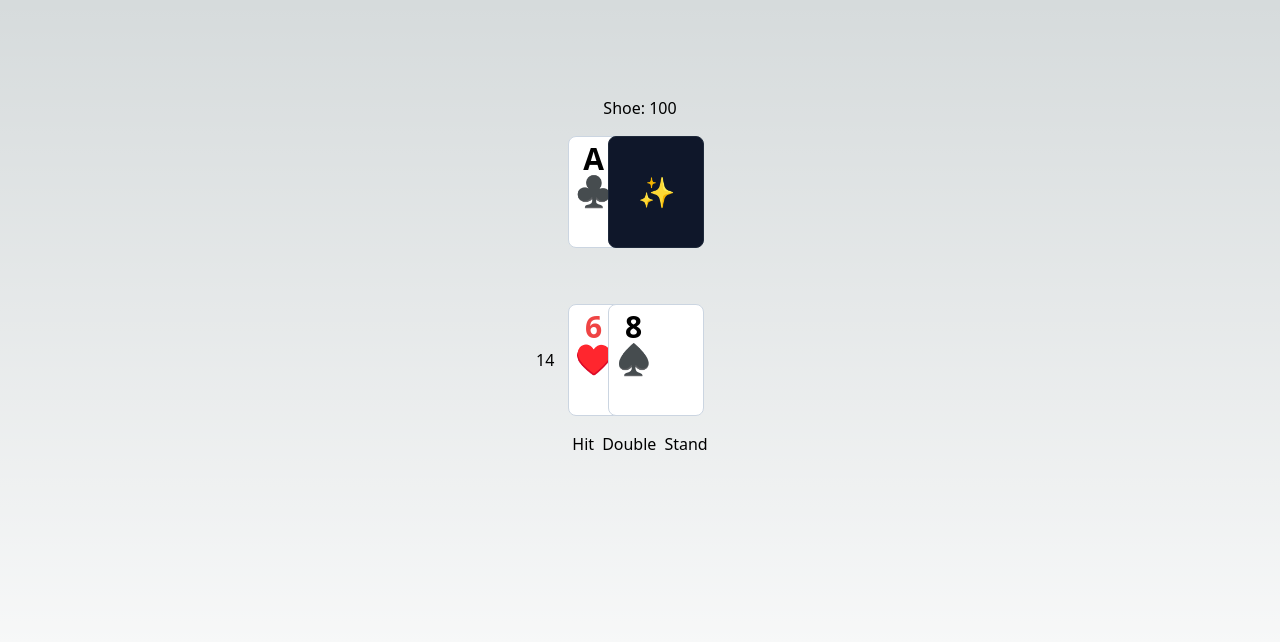
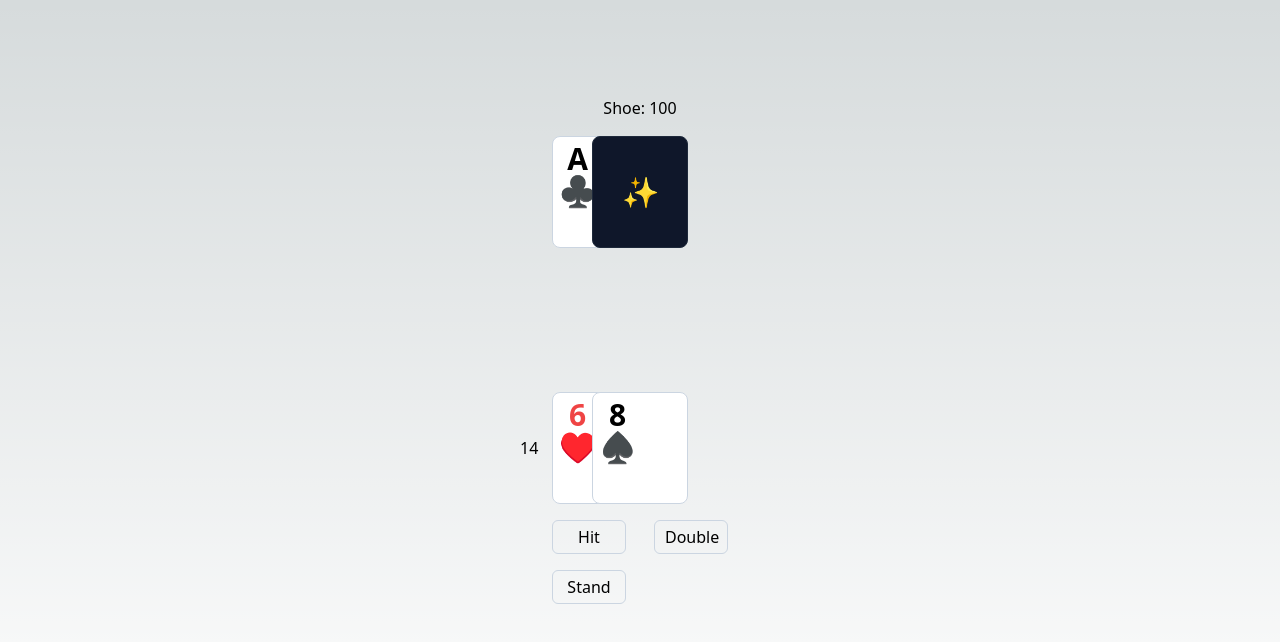
Before and after one commit to xdguido/blackjack-game, a Next.js app: page / in a window 1280 px wide. Both pictures are taken after a click on the button "Start". Shown: the top 642 px of the page. Built offline with nearby package versions, Linux system fonts and the light colour scheme.

Commit message:
add button style

```diff
--- a/src/components/Hand.tsx
+++ b/src/components/Hand.tsx
@@ -8,7 +8,7 @@ type Props = {
 export default function HandComponent({ hand, coverCard = false }: Props) {
     return (
         // map cards
-        <div className="relative h-32 w-36 flex items-center">
+        <div className="relative h-32 w-44 flex items-center">
             {hand.cards.map((card, index) => {
                 const dynamicLeft = `${index * 40}px`;
                 return (
--- /dev/null
+++ b/src/components/ui/Button.tsx
@@ -0,0 +1,13 @@
+type ButtonProps = React.ButtonHTMLAttributes<HTMLButtonElement>;
+
+export default function Button(props: ButtonProps) {
+    const { className, children, ...otherProps } = props;
+    return (
+        <button
+            className={`px-2.5 py-1 border border-slate-300 rounded-md active:scale-95 transition-all duration-75 ${className}`}
+            {...otherProps}
+        >
+            {children}
+        </button>
+    );
+}
--- a/src/pages/index.tsx
+++ b/src/pages/index.tsx
@@ -3,6 +3,7 @@ import HandComponent from '@/components/Hand';
 import { CardInt, HandInt } from '@/lib/interfaces';
 import { Hand, Shoe } from '@/lib/models';
 import { sumPoints, isBust, isBlackjack } from '@/lib/utils';
+import Button from '@/components/ui/Button';
 
 export default function Game() {
     // cards flow state
@@ -284,7 +285,13 @@ export default function Game() {
                 )}
                 <HandComponent hand={houseHand} coverCard={coverCard} />
             </div>
-            <span className="flex items-center font-semibold h-10">{gameMessage}</span>
+            <span
+                className={`flex items-center font-semibold h-32 text-2xl transition-all duration-300 ${
+                    gameMessage ? 'scale-100 opacity-100' : 'scale-50 opacity-50'
+                }`}
+            >
+                {gameMessage}
+            </span>
             <div className="relative">
                 {!isGameOver && (
                     <span className="absolute flex -left-8 inset-y-0 items-center">
@@ -293,16 +300,20 @@ export default function Game() {
                 )}
                 <HandComponent hand={playerHand} />
             </div>
-            <div className="flex gap-2 mt-2">
+            <div className="grid grid-cols-2 w-44 items-start gap-7 mt-2">
                 {!isDealing && !isGameOver && (
                     <>
-                        <button onClick={handleHit}>Hit</button>
-                        {isFirstTurn && <button onClick={handleDouble}>Double</button>}
-                        <button onClick={handleStand}>Stand</button>
+                        <div className="flex flex-col gap-4">
+                            <Button className="w-full" onClick={handleHit}>
+                                Hit
+                            </Button>
+                            <Button onClick={handleStand}>Stand</Button>
+                        </div>
+                        {isFirstTurn && <Button onClick={handleDouble}>Double</Button>}
                     </>
                 )}
-                {isGameOver && <>{<button onClick={handleStart}>Start</button>}</>}
             </div>
+            {isGameOver && <>{<Button onClick={handleStart}>Start</Button>}</>}
         </main>
     );
 }
```
